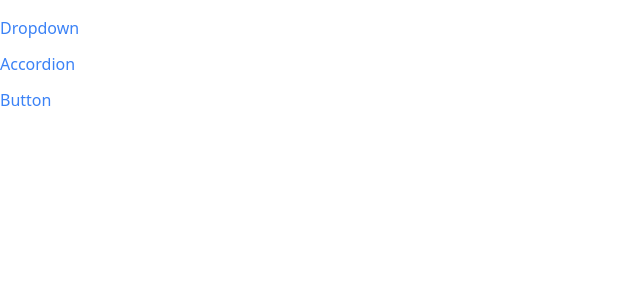
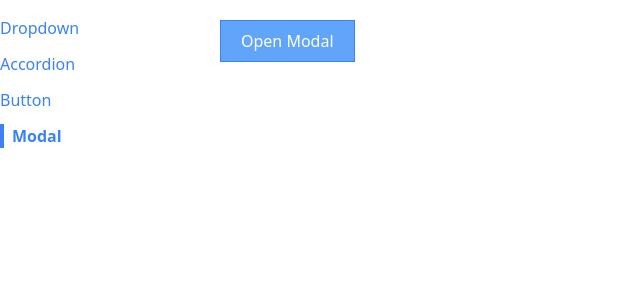
Before and after one commit to Pendentyw/React-components, a React (Create React App) app: page /modal in a window 1280 px wide. Shown: the top 300 px of the page, without its empty margins (0-640 px from the left). Built offline with nearby package versions, Linux system fonts and the light colour scheme.

Commit message:
ModalPage and Modal component created. Navigation to modal added

```diff
--- a/src/App.js
+++ b/src/App.js
@@ -3,6 +3,7 @@ import Route from './components/Route';
 import AccordianPage from './pages/AccordionPage';
 import DropdownPage from './pages/DropdownPage';
 import ButtonPage from './pages/ButtonPage';
+import ModalPage from './pages/ModalPage';
 
 function App() {
   return (
@@ -21,6 +22,9 @@ function App() {
         <Route path='/button'>
           <ButtonPage />
         </Route>
+        <Route path='/modal'>
+          <ModalPage />
+        </Route>
       </div>
     </div>
   );
--- a/src/components/Modal.js
+++ b/src/components/Modal.js
@@ -0,0 +1,12 @@
+function Modal() {
+  return (
+    <div>
+      <div className='absolute inset-0 bg-gradient-to-r from-blue-200 to-gray-400 opacity-80 backdrop-blur-lg'></div>
+      <div className='absolute inset-40 p-10 bg-gray-100 shadow-lg shadow-gray-400'>
+        I'm a module
+      </div>
+    </div>
+  );
+}
+
+export default Modal;
--- a/src/components/Sidebar.js
+++ b/src/components/Sidebar.js
@@ -5,6 +5,7 @@ function Sidebar() {
     { label: 'Dropdown', path: '/dropdown' },
     { label: 'Accordion', path: '/accordion' },
     { label: 'Button', path: '/button' },
+    { label: 'Modal', path: '/modal' },
   ];
 
   const linksToDisplay = links.map((link) => {
--- /dev/null
+++ b/src/pages/ModalPage.js
@@ -0,0 +1,24 @@
+import { useState } from 'react';
+import Modal from '../components/Modal';
+import Button from '../components/Button';
+
+function ModalPage() {
+  const [showModal, setShowModal] = useState(false);
+
+  const handleClick = () => {
+    setShowModal(true);
+  };
+
+  return (
+    <div>
+      <Button
+        onClick={handleClick}
+        primary>
+        Open Modal
+      </Button>
+      {showModal && <Modal />}
+    </div>
+  );
+}
+
+export default ModalPage;
--- a/tailwind.config.js
+++ b/tailwind.config.js
@@ -2,11 +2,7 @@
 module.exports = {
   content: ['./src/**/*.{js,jsx,ts,tsx}'],
   theme: {
-    extend: {
-      content: {
-        link: 'url("/icons/line-png")',
-      },
-    },
+    extend: {},
   },
   plugins: [],
 };
```
